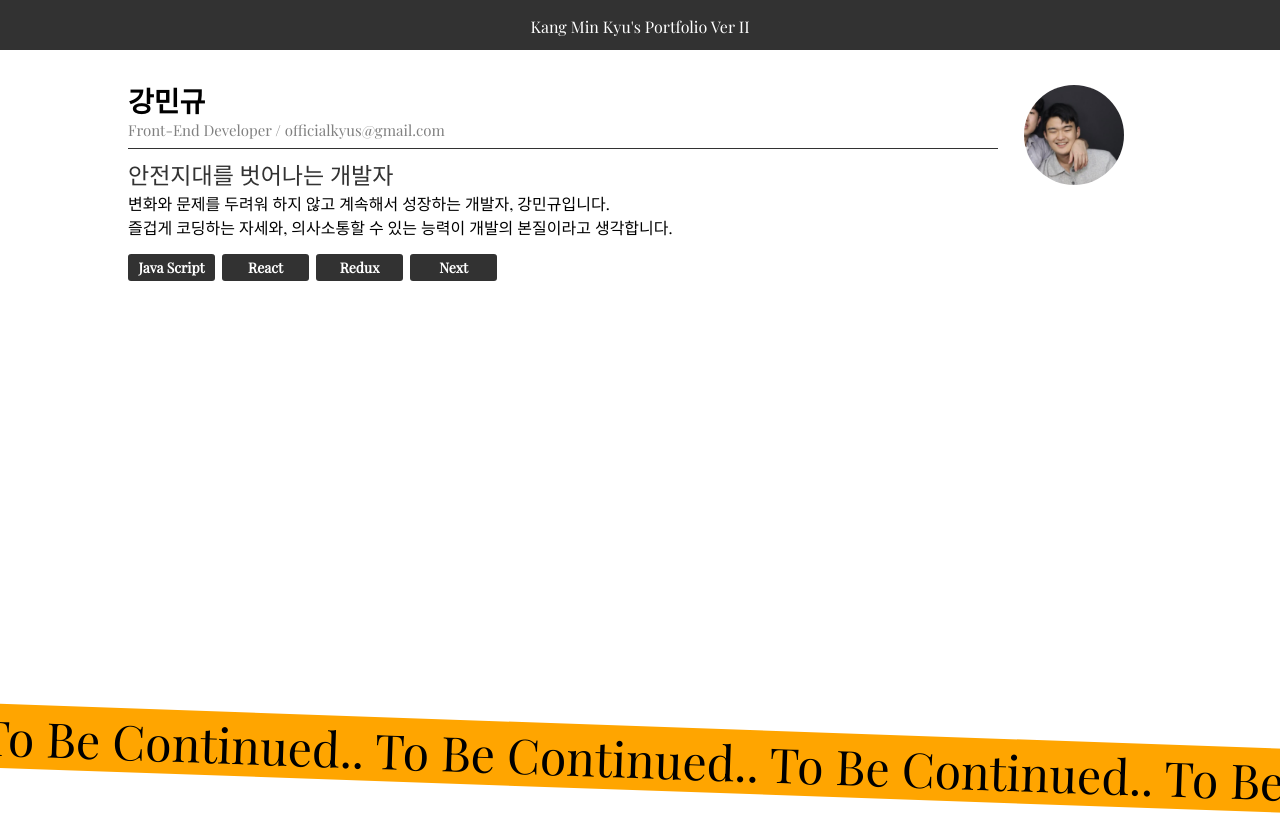
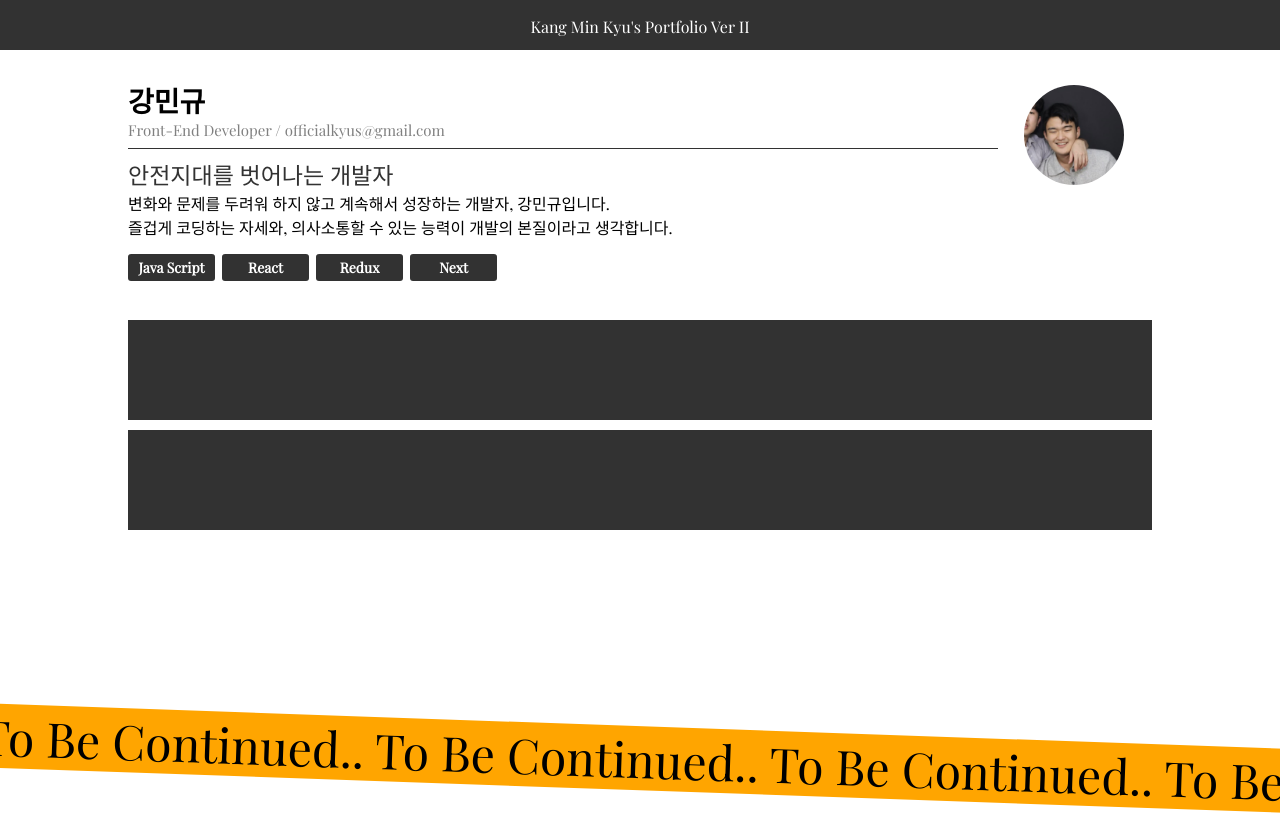
Before and after one commit to selfishAltruism/Portfolio_ver2, a React (Create React App) app: page / in a window 1280 px wide. Shown: the top 821 px of the page. Built offline with nearby package versions, Linux system fonts and the light colour scheme; a web font is replaced by a local one.

Commit message:
ADD projects component

```diff
--- a/src/Portfolio.tsx
+++ b/src/Portfolio.tsx
@@ -4,6 +4,7 @@ import { context } from "./App";
 import "./Portfoilo.css";
 
 import Profile from "./Profile";
+import Projects from "./Projects";
 
 export const MAXLENGTH_TIMEBAR = 750;
 
@@ -46,64 +47,10 @@ function Portfolio() {
       >
         <p>Kang Min Kyu's Portfolio Ver II</p>
       </div>
+
       <Profile />
 
-      {/*       <div className="defaulttimebar"></div>
-      <Timepoint
-        barColor="#0A6E0A"
-        barTop={10}
-        barLength={43}
-        startTime="21.06.23 ~ 21.12.20"
-        title="IT_DA Project"
-        setState={setIt_daDetailState}
-      />
-
-      <Timepoint
-        barColor="#389561"
-        barTop={60}
-        barLength={97}
-        startTime="21.01.17 ~ 23.06.15"
-        title="대한민국 군대 입대"
-        setState={setMilitaryEnlistmentDetailState}
-      />
-
-      <Timepoint
-        barColor="#4646CD"
-        barTop={107}
-        barLength={43}
-        startTime="23.02.21~23.02.25"
-        title="Ship List Program Development"
-        setState={setShipListDetailState}
-      />
-
-      <Timepoint
-        barColor="#323232"
-        barTop={175}
-        barLength={40}
-        startTime="23.07.10 ~ 23.07.11"
-        title="Portfoilo Ver I wed page Development"
-        setState={setPortfolioDetailState}
-      />
-
-
-
-      <Timepoint
-        barColor="#00008C"
-        barTop={218}
-        barLength={70}
-        startTime="23.09.08 ~ 23.11.10"
-        title="Grid Project"
-        setState={() => {}}
-      />
-
-      <Timepoint
-        barColor="#8c008c"
-        barTop={289}
-        barLength={35}
-        startTime="23.11.11 ~ 23.11.12"
-        title="Talent Save Project"
-        setState={() => {}}
-      /> */}
+      <Projects />
 
       <a href="https://github.com/selfishAltruism">
         <div id="gitLink2">
--- a/src/Project.tsx
+++ b/src/Project.tsx
@@ -14,7 +14,20 @@ type Prop = {
 function Project(prop: Prop) {
   const { period, title, content, notionURL, githubURL } = prop;
 
-  const Container = styled.div``;
+  const Container = styled.div`
+    width: 100%;
+    height: 100px;
+
+    display: flex;
+    flex-direction: row;
+    justify-content: center;
+
+    background-color: #323232;
+
+    margin-top: 10px;
+  `;
+
+  return <Container />;
 }
 
 export default Project;
--- /dev/null
+++ b/src/Projects.tsx
@@ -0,0 +1,27 @@
+import styled from "@emotion/styled";
+
+import Project from "./Project";
+
+const Projects = () => {
+  const Container = styled.div`
+    position: absolute;
+
+    width: 80%;
+
+    top: 310px;
+    left: 50%;
+    transform: translate(-50%, 0%);
+
+    display: flex;
+    flex-direction: column;
+    justify-content: center;
+  `;
+  return (
+    <Container>
+      <Project period="" title="" content="" githubURL="" notionURL="" />
+      <Project period="" title="" content="" githubURL="" notionURL="" />
+    </Container>
+  );
+};
+
+export default Projects;
```
